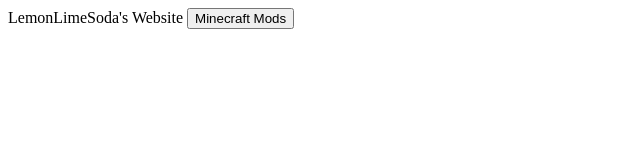
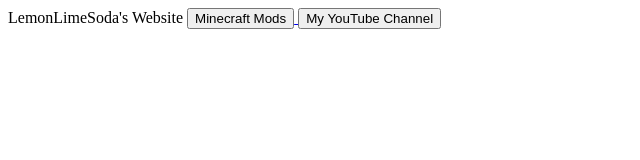
Before and after one commit to LemonLimeSodaGD/lemonlimesodagd.github.io, a plain HTML site: page index.html in a window 1280 px wide. Shown: the whole page, without its empty margins (0-640 px from the left). Drawn offline with Linux system fonts and the light colour scheme.

Commit message:
Update index.html

```diff
--- a/index.html
+++ b/index.html
@@ -2,3 +2,6 @@ LemonLimeSoda's Website
 <a href="https://lemonlimesodagd.github.io/minecraft-mods">
   <button>Minecraft Mods</button>
 </a>
+<a href="https://youtube.com/@LemonLimeSodaGD">
+  <button>My YouTube Channel</button>
+</a>
```
